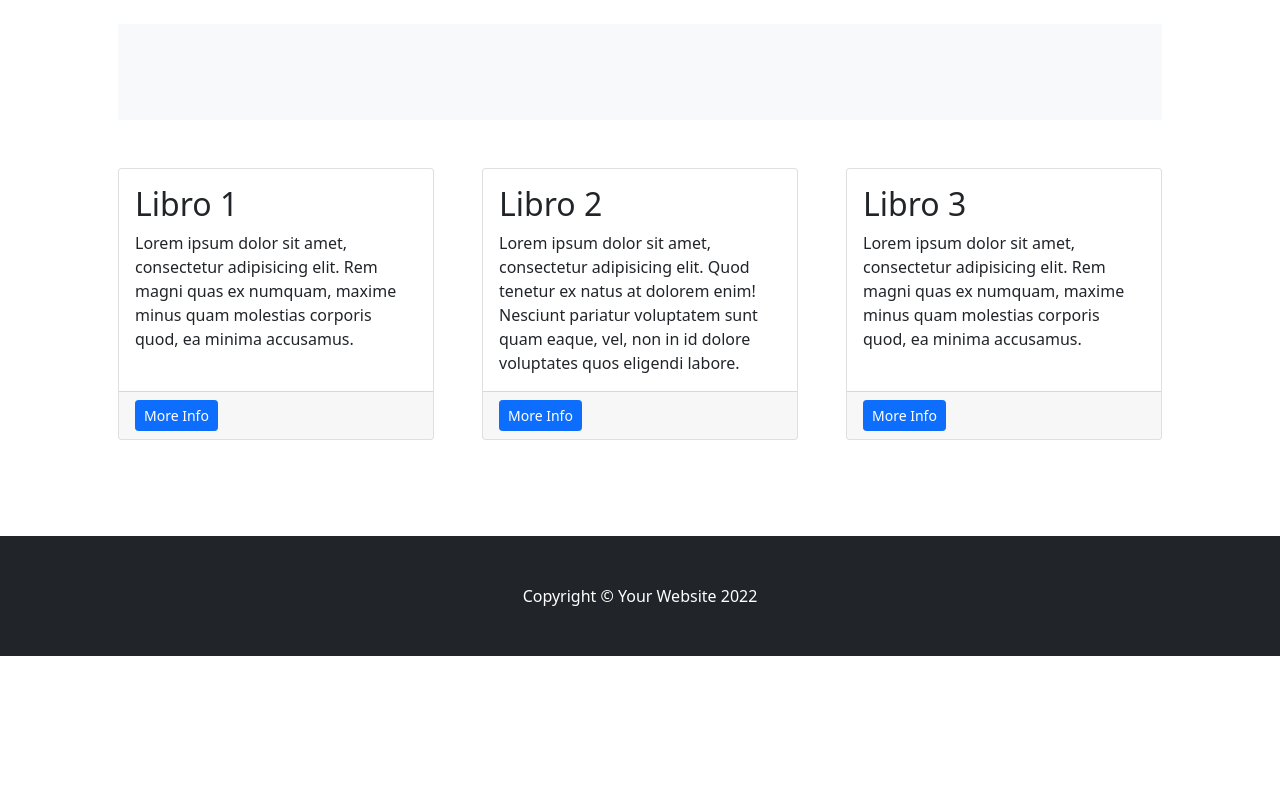
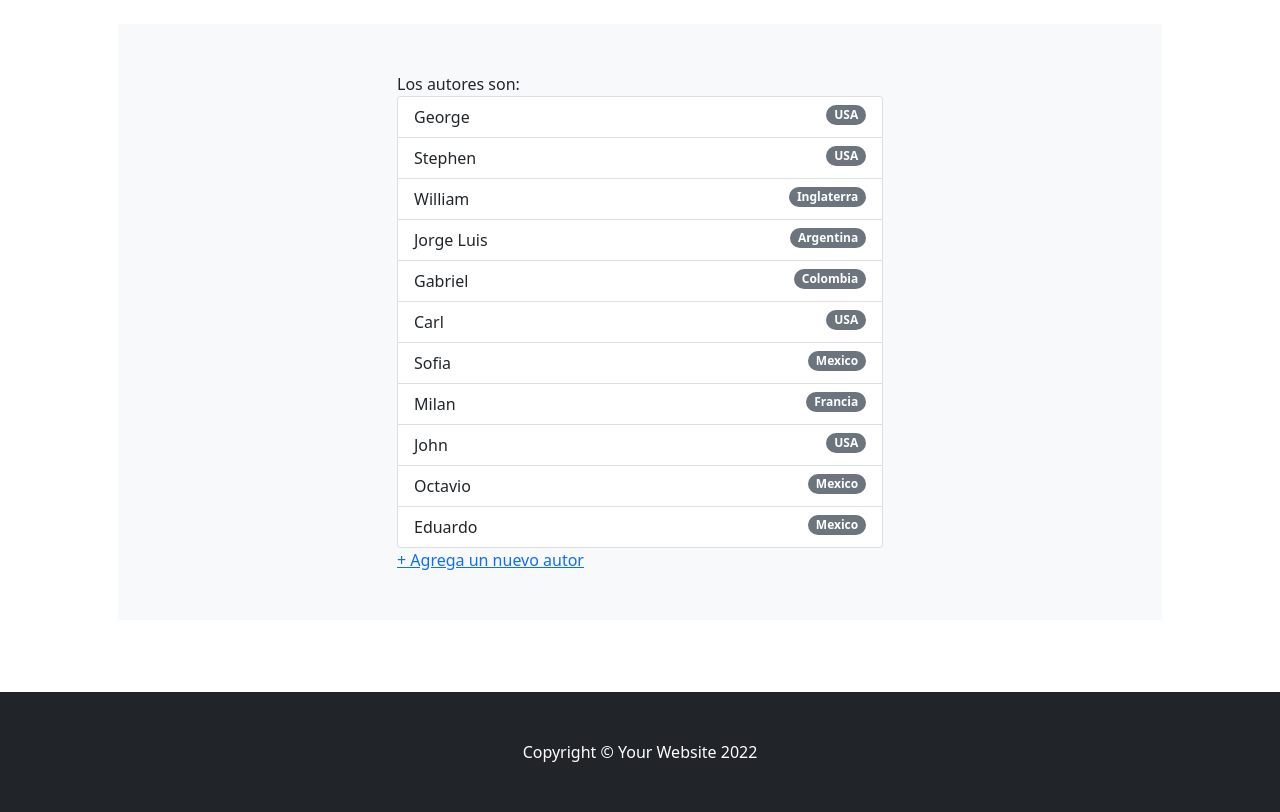
Before and after one commit to EduardoRmrz/Edbooks, a Django app: template EdbooksApp/templates/EdbooksApp/autores.html in a window 1280 px wide. Shown: the part 56-868 px from the top of the page. Before the commit the page ends 712 px from the top, so only its background shows below. Run offline with Django 4.2, Linux system fonts and the light colour scheme; the template is opened without the code that fills it: values that come from a table or form of the project are taken from there, others are empty; data comes from the database, SQL or seed files in the repository; both versions use the stored data as it was after the commit; some libraries are stand-ins or nearby versions.

```diff
--- a/EdbooksApp/forms.py
+++ b/EdbooksApp/forms.py
@@ -5,3 +5,8 @@ class NuevoLibro(forms.Form):
     titulo = forms.CharField(max_length=50) #, verbose="Titulo:")
     autor = forms.CharField(max_length=70) #, verbose="Autor:")
     año = forms.IntegerField(min_value=0, label="Año de publicacion:") #, verbose="Año de publicacion:")
+
+class NuevoAutor(forms.Form):
+    nombre = forms.CharField(max_length=50) #, verbose="Titulo:")
+    apellido = forms.CharField(max_length=70) #, verbose="Autor:")
+    nacionalidad = forms.CharField(max_length=50, label="Pais de residencia:")
--- a/EdbooksApp/templates/EdbooksApp/autores.html
+++ b/EdbooksApp/templates/EdbooksApp/autores.html
@@ -15,52 +15,21 @@ Autores - Edbooks
                 <div class="container px-6">
                     <div class="row gx-5 justify-content-center">
                         <div class="col-lg-6">
-                            {% comment %}
-                                Los libros son:
+                                Los autores son:
                                 <ul class="list-group">
-                                    {% for libro in libros %}
+                                    {% for autor in autores %}
                                         <li class="list-group-item d-flex justify-content-between align-items-start">
-                                            {{libro.titulo}}
-                                            <span class="badge bg-secondary rounded-pill">{{libro.año}}</span>
+                                            {{autor.nombre}}
+                                            <span class="badge bg-secondary rounded-pill">{{autor.nacionalidad}}</span>
                                         </li>
                                     {% endfor %}
-                            {% endcomment %}
                             </ul>
+                            <a href="{% url 'crear_autor' %}">+ Agrega un nuevo autor</a>
                         </div>
                     </div>
                 </div>
             </section>
-            <br><br>
-            <!-- Content Row-->
-            <div class="row gx-4 gx-lg-5">
-                <div class="col-md-4 mb-5">
-                    <div class="card h-100">
-                        <div class="card-body">
-                            <h2 class="card-title">Libro 1</h2>
-                            <p class="card-text">Lorem ipsum dolor sit amet, consectetur adipisicing elit. Rem magni quas ex numquam, maxime minus quam molestias corporis quod, ea minima accusamus.</p>
-                        </div>
-                        <div class="card-footer"><a class="btn btn-primary btn-sm" href="#!">More Info</a></div>
-                    </div>
-                </div>
-                <div class="col-md-4 mb-5">
-                    <div class="card h-100">
-                        <div class="card-body">
-                            <h2 class="card-title">Libro 2</h2>
-                            <p class="card-text">Lorem ipsum dolor sit amet, consectetur adipisicing elit. Quod tenetur ex natus at dolorem enim! Nesciunt pariatur voluptatem sunt quam eaque, vel, non in id dolore voluptates quos eligendi labore.</p>
-                        </div>
-                        <div class="card-footer"><a class="btn btn-primary btn-sm" href="#!">More Info</a></div>
-                    </div>
-                </div>
-                <div class="col-md-4 mb-5">
-                    <div class="card h-100">
-                        <div class="card-body">
-                            <h2 class="card-title">Libro 3</h2>
-                            <p class="card-text">Lorem ipsum dolor sit amet, consectetur adipisicing elit. Rem magni quas ex numquam, maxime minus quam molestias corporis quod, ea minima accusamus.</p>
-                        </div>
-                        <div class="card-footer"><a class="btn btn-primary btn-sm" href="#!">More Info</a></div>
-                    </div>
-                </div>
-            </div>
+            <br>
         </div>
         <br>
 {% endblock %}
--- a/EdbooksApp/urls.py
+++ b/EdbooksApp/urls.py
@@ -12,4 +12,6 @@ urlpatterns = [
     path('base/', base),
     path('crear_libro/', crear_libro, name="crear_libro"),
     path('buscar_libro/', buscar_libro, name="buscar_libro"),
+    path('crear_autor/', crear_autor, name="crear_autor"),
+    path('buscar_autor/', buscar_autor, name="buscar_autor"),
 ]
```
Also changed, not shown: EdbooksApp/templates/EdbooksApp/busqueda_autor.html (added, +26 -0 lines), EdbooksApp/templates/EdbooksApp/formulario_autor.html (added, +20 -0 lines), EdbooksApp/views.py (+29 -2 lines), db.sqlite3.
